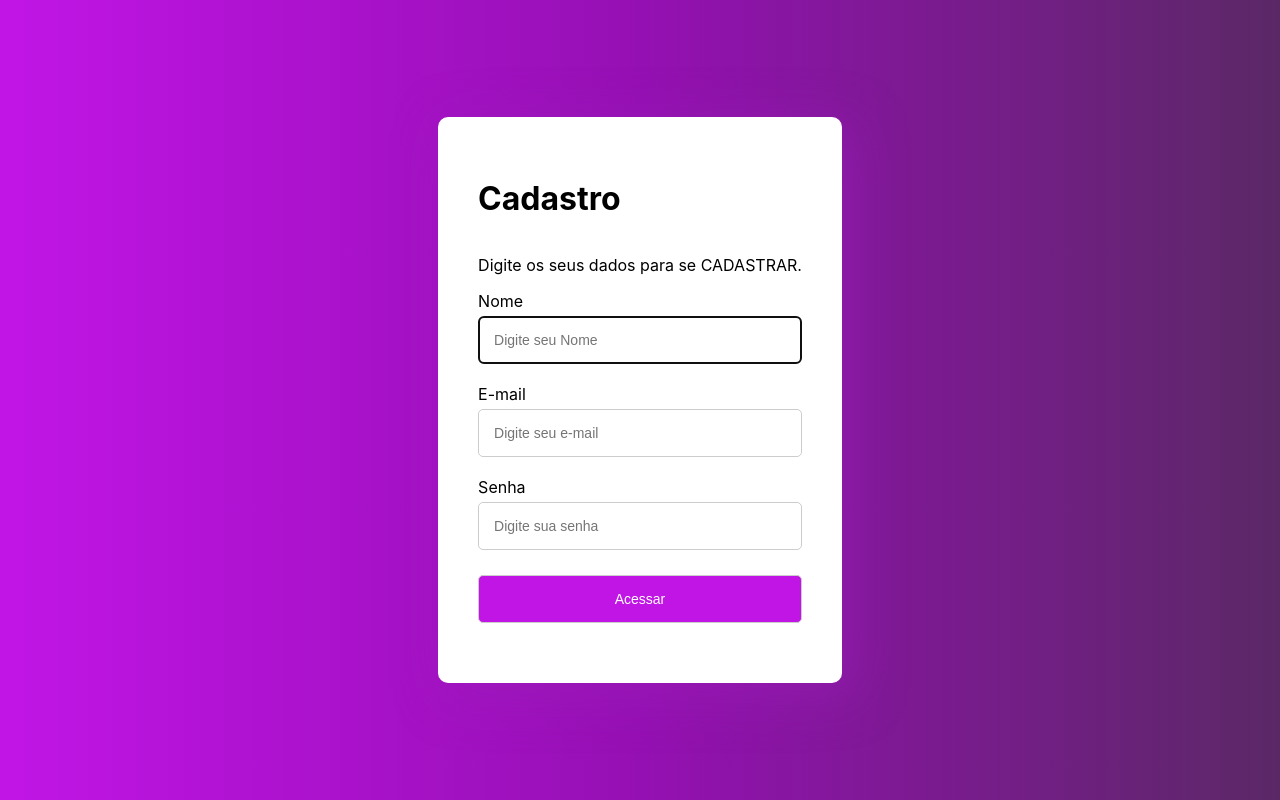
After one commit to SoaresVini/ppi-ifsc, a PHP site: page /cadastrologin.html in a window 1280 px wide. The commit adds this page. Run offline with PHP 8.4, Linux system fonts and the light colour scheme.

Commit message:
correções

```diff
--- /dev/null
+++ b/Trabalho Final/cadastrologin.html
@@ -0,0 +1,46 @@
+<!DOCTYPE html>
+<html lang="en">
+<head>
+    <meta charset="UTF-8">
+    <meta http-equiv="X-UA-Compatible" content="IE=edge">
+    <meta name="viewport" content="width=device-width, initial-scale=1.0">
+    <title>Cadastro</title>
+    <link rel="stylesheet" href="style.css">
+</head>
+
+    <body>
+
+        <div class="page">
+          <form action="CadDB.php" class="formCad" method="post">
+            <h1>Cadastro</h1>
+            <p>Digite os seus dados para se CADASTRAR.</p>
+            <label for="nome">Nome</label>
+            <input type="text" placeholder="Digite seu Nome" autofocus="true" name="nome" class="text" />
+            <label for="email">E-mail</label>
+            <input type="email" placeholder="Digite seu e-mail" autofocus="true" name="email" class="text" />
+            <label for="password">Senha</label>
+            <input type="password" placeholder="Digite sua senha" name="password" class="text" />
+            <input type="submit" value="Acessar" class="btn" />
+          </form>
+        </div>
+
+        <script>
+
+            function limpaDados(){
+
+              let nome = querySelector('#nome')
+              let gmail = querySelector('#gmail')
+              let senha = querySelector('#senha')
+
+
+              nome.innerHTML = ''
+              gmail.innerHTML = ''
+              senha.innerHTML = ''
+
+            }
+
+
+        </script>
+
+</body>
+</html>
--- a/Trabalho Final/db.php
+++ b/Trabalho Final/db.php
@@ -2,7 +2,7 @@
 
 function conectaBD()
 {
-  $con = new PDO("mysql:host=localhost;dbname=web", "root", "1981");
+  $con = new PDO("mysql:host=localhost;dbname=web", "root", "aluno");
   return $con;
 
 
--- a/Trabalho Final/delete.php
+++ b/Trabalho Final/delete.php
@@ -12,7 +12,8 @@ if (isset($_GET['id'])) {
 
         // Redireciona o usuário de volta para a página de detalhes do usuário
 
-        header("Location: user.php");
+        header("Location: index.html");
+
 
     } else {
         echo "<p>Preencha todos os campos do formulário.</p>";
--- a/Trabalho Final/home.css
+++ b/Trabalho Final/home.css
@@ -1,7 +1,7 @@
 body{
-    background-color: rgb(208, 15, 208);
     margin: 0;
     padding: 0;
+    background-color: rgba(160, 28, 160, 0.6);
     font-family: 'Times New Roman', Times, serif, Helvetica, sans-serif;
 }
 
@@ -17,6 +17,7 @@ nav{
   align-items: center;
   justify-content: space-between;
   background-color: rgb(136, 9, 136);
+
   padding: 10px;
 }
 
--- a/Trabalho Final/home.php
+++ b/Trabalho Final/home.php
@@ -23,6 +23,7 @@
    <div>
      <a href="user.php">Users</a>
      <a href="sobre.php">Sobre</a>
+     <a href="cadastro.html">Cadastrar Usuario</a>
      <a href="Logout.php">Logout</a>
    </div>
 
--- a/Trabalho Final/login.html
+++ b/Trabalho Final/index.html
@@ -21,7 +21,7 @@
       <input type="submit" value="Acessar" class="btn" />
     </form>
 
-    <p>Não possui cadasto <a href="cadastro.html">Clique Aqui</a></p>
+    <p>Não possui cadasto<a href="cadastrologin.html">Clique Aqui</a></p>
 
   </div>
 </body>
--- a/Trabalho Final/logout.php
+++ b/Trabalho Final/logout.php
@@ -1,5 +1,5 @@
 <?php
 session_start();
 session_destroy();
-header('Location: login.html')
+header('Location: index.html')
   ?>
--- a/Trabalho Final/sobre.php
+++ b/Trabalho Final/sobre.php
@@ -26,7 +26,7 @@
 
    <div>
      <a href="home.php">Home</a>
-     <a href="">Sobre</a>
+     <a href="cadastro.html">Cadastrar Usuario</a>
      <a href="Logout.php">Logout</a>
    </div>
 
--- a/Trabalho Final/style.css
+++ b/Trabalho Final/style.css
@@ -2,7 +2,7 @@ body {
     font-family: 'Inter', sans-serif;
     margin: 0;
     padding: 0;
-    color: #023047
+    color: black
 }
 
 .page {
@@ -49,6 +49,7 @@ body {
     margin-bottom: 20px;
     margin-top: 5px;
     border-radius: 5px;
+
 }
 
 .text {
@@ -58,6 +59,11 @@ body {
 a{
     font-size: 14px;
     color: black;
+    padding: 10px;
+    margin: 10px;
+    text-decoration: none;
+    color: white;
+    font-weight: bold;
 }
 
 .btn{
@@ -72,10 +78,3 @@ a{
     background-color: #661279;
     color: white;
 }
-
-a{
-    padding: 10px;
-    margin: 10px;
-    text-decoration: none;
-    color: white;
-}
```
Also changed, not shown: Trabalho Final/CadDB.php (+8 -2 lines), Trabalho Final/cadastro.html (+25 -0 lines), Trabalho Final/user.php (+13 -13 lines), Trabalho Final/verifica_login.php (+3 -51 lines).
